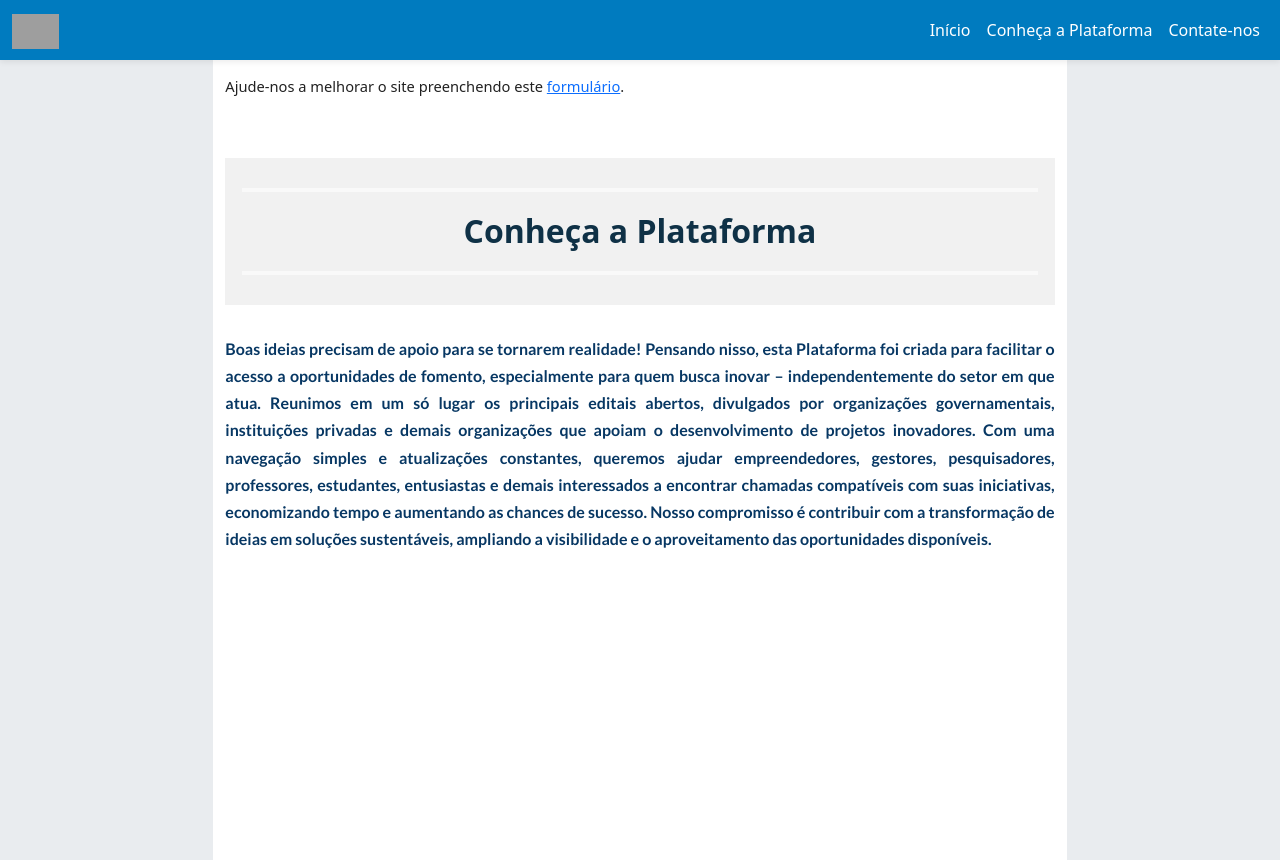
After one commit to MariaVictoriaSouza00/ProjetoUnlimitec, a Django app: page /pesquisa/conhecaPlataforma/ in a window 1280 px wide. The commit adds this page. Run offline with Django 5.2, Linux system fonts and the light colour scheme; grey boxes are pictures that could not be loaded.

Commit message:
add texto de conheca a plataforma

```diff
--- /dev/null
+++ b/appPesquisa/static/css/base/conhecaPlataforma.css
@@ -0,0 +1,46 @@
+body .conhecaPlataforma-body p {
+  all: unset;
+  display: block;
+  font-family: "Lato", Arial, sans-serif !important;
+  font-weight: 700 !important;
+  font-size: 12pt !important;
+  color: #073763 !important;
+  line-height: 1.7 !important;
+  text-align: justify !important;
+  margin-top: 0.5em !important;
+  margin-bottom: 1em !important;
+  -webkit-font-smoothing: antialiased !important;
+  -moz-osx-font-smoothing: grayscale !important;
+}
+
+
+#formulario {
+  font-family: inherit;
+  color: rgba(33, 33, 33, 1);
+  font-size: 11pt;
+  line-height: 1.6;
+  margin-top: 15px;
+}
+
+.conhecaPlataforma-header {
+  text-align: center;
+  background-color: #f1f1f1;
+  padding: 30px 0;
+  margin-top: 60px;
+}
+
+.conhecaPlataforma-header h2 {
+  color: #0f3146;
+  font-weight: 600;
+  font-size: 2rem;
+  margin: 20px 0;
+}
+
+.linha {
+  width: 96%;
+  max-width: 1200px;
+  height: 4px;
+  background-color: #fff;
+  opacity: 0.6;
+  margin: 0 auto;
+}
--- a/appPesquisa/static/css/base/contatenos.css
+++ b/appPesquisa/static/css/base/contatenos.css
@@ -1,10 +1,8 @@
-
-  /* Container apenas para o título */
 .contato-header {
   text-align: center;
   background-color: #f1f1f1;
   padding: 30px 0;
-    margin-top: 60px; /* espaço do topo */
+  margin-top: 60px;
 }
 
 .contato-header h2 {
@@ -23,7 +21,6 @@
   margin: 0 auto;
 }
 
-  /* Área de contato (fora do container cinza) */
 .contato-body {
   text-align: left;
   max-width: 900px;
@@ -63,10 +60,11 @@
 .social-icons a img:hover {
   transform: scale(1.13);
 }
-  #formulario{
-    font-family: Lato;
+
+#formulario {
+  font-family: inherit;
   color: rgba(33, 33, 33, 1);
-        font-size: 12pt;
+  font-size: 11pt;
   line-height: 1.6;
   margin-top: 15px;
 }
--- a/appPesquisa/templates/base/estruturaBase.html
+++ b/appPesquisa/templates/base/estruturaBase.html
@@ -13,6 +13,7 @@
   <link rel="stylesheet" href="{% static 'css/base/estruturaBase.css' %}">
   <link rel="stylesheet" href="{% static 'css/base/menu.css' %}">
   <link rel="stylesheet" href="{% static 'css/base/contatenos.css' %}">
+  <link rel="stylesheet" href="{% static 'css/base/conhecaPlataforma.css' %}">
 
   {% block estilos %}{% endblock %}
 </head>
--- /dev/null
+++ b/appPesquisa/templates/base/navbar/conhecaPlataforma.html
@@ -0,0 +1,42 @@
+{% extends "base/estruturaBase.html" %}
+{% load static %}
+
+{% block title %}UNLIMITEC - Conheça a Plataforma{% endblock %}
+
+{% block estilos %}
+<link href="https://fonts.googleapis.com/css2?family=Lato:wght@700&display=swap" rel="stylesheet">
+<style>
+  .conhecaPlataforma-body p {
+    font-family: "Lato", Arial, sans-serif !important;
+    font-weight: 700 !important;
+    font-size: 12pt !important;
+    color: #073763 !important;
+    line-height: 1.7 !important;
+    letter-spacing: 0 !important;
+    text-align: justify !important;
+    -webkit-font-smoothing: antialiased !important;
+    -moz-osx-font-smoothing: grayscale !important;
+  }
+</style>
+{% endblock %}
+
+{% block conteudo %}
+<div id="formulario">
+  Ajude-nos a melhorar o site preenchendo este
+  <a href="https://docs.google.com/forms/d/e/1FAIpQLSeOQC1A10TL4Rr9WBQos3DAxQKuxZOvCwOnE9deJCNdMIMPFg/viewform?usp=sharing&ouid=113643081803667711900" target="_blank">formulário</a>.
+</div>
+
+<div class="conhecaPlataforma-header">
+  <div class="linha"></div>
+  <h2>Conheça a Plataforma</h2>
+  <div class="linha"></div>
+</div>
+
+<div class="conhecaPlataforma-body">
+  <div class="social-icons">
+    <p>
+      Boas ideias precisam de apoio para se tornarem realidade! Pensando nisso, esta Plataforma foi criada para facilitar o acesso a oportunidades de fomento, especialmente para quem busca inovar – independentemente do setor em que atua. Reunimos em um só lugar os principais editais abertos, divulgados por organizações governamentais, instituições privadas e demais organizações que apoiam o desenvolvimento de projetos inovadores. Com uma navegação simples e atualizações constantes, queremos ajudar empreendedores, gestores, pesquisadores, professores, estudantes, entusiastas e demais interessados a encontrar chamadas compatíveis com suas iniciativas, economizando tempo e aumentando as chances de sucesso. Nosso compromisso é contribuir com a transformação de ideias em soluções sustentáveis, ampliando a visibilidade e o aproveitamento das oportunidades disponíveis.
+    </p>
+  </div>
+</div>
+{% endblock %}
```
Also changed, not shown: appPesquisa/templates/base/navbar/contatenos.html (+23 -7 lines), 2 other files. Lines whose indentation alone changed are shown as unchanged.
